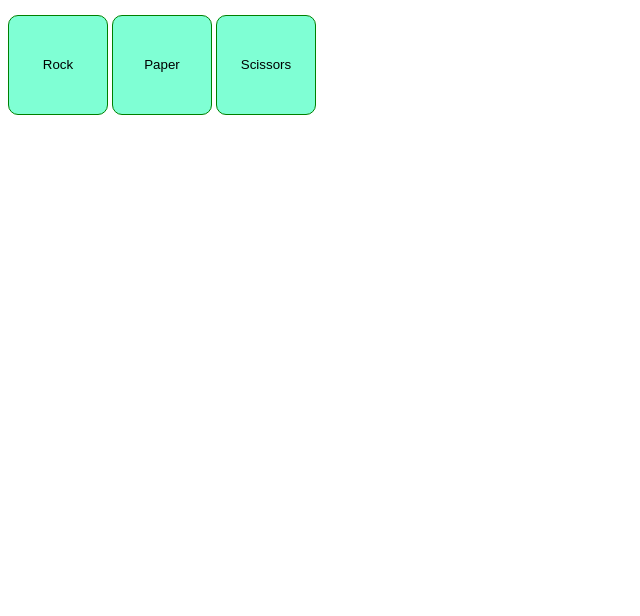
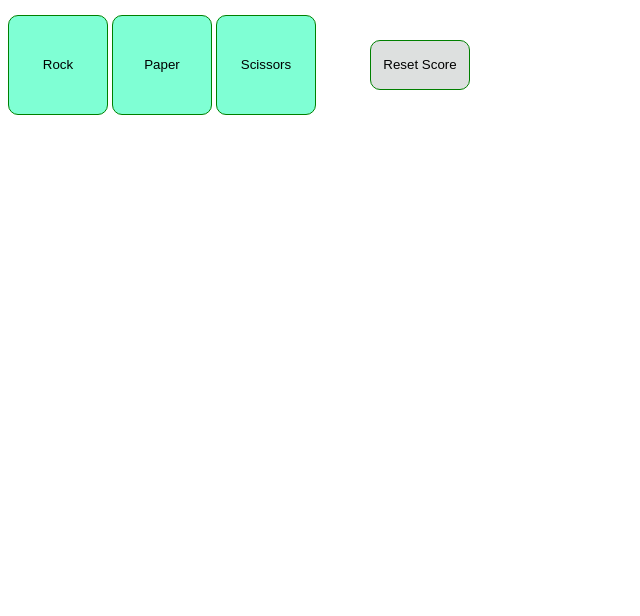
Before and after one commit to JacobSully96/Rock-Paper-Scissors, a plain HTML site: page index.html in a window 1280 px wide. Shown: the part 184-800 px from the top of the page, without its empty margins (0-640 px from the left). Drawn offline with Linux system fonts and the light colour scheme.

Commit message:
added button to reset the score and remove gameResult text

```diff
--- a/app.js
+++ b/app.js
@@ -9,6 +9,7 @@ let computerScore = 0;
 const rockBtn = document.querySelector('#rockBtn');
 const paperBtn = document.querySelector('#paperBtn');
 const scissorsBtn = document.querySelector('#scissorsBtn');
+const resetBtn = document.querySelector('#resetBtn');
 const scoreDisplay = document.querySelector('.scoreDisplay');
 const winner = document.querySelector('.roundResult');
 const selections = document.querySelector('.selections');
@@ -147,6 +148,11 @@ scissorsBtn.addEventListener('click', function () {
     displayData();
 })
 
+resetBtn.addEventListener('click', function () {
+    resetScore();
+    gameResult.textContent = '';
+});
+
 
 
 
--- a/index.html
+++ b/index.html
@@ -18,6 +18,7 @@
 <button id="rockBtn">Rock</button>
 <button id="paperBtn">Paper</button>
 <button id="scissorsBtn">Scissors</button>
+<button id="resetBtn">Reset Score</button>
 
 <div class="selections"></div>
 
--- a/style.css
+++ b/style.css
@@ -12,3 +12,12 @@
     border: 1px solid green;
     border-radius: 10px;
 }
+
+#resetBtn{
+    height: 50px;
+    width: 100px;
+    background-color: rgb(221, 224, 223);
+    border: 1px solid green;
+    border-radius: 10px;
+    margin-left: 50px;
+}
```
